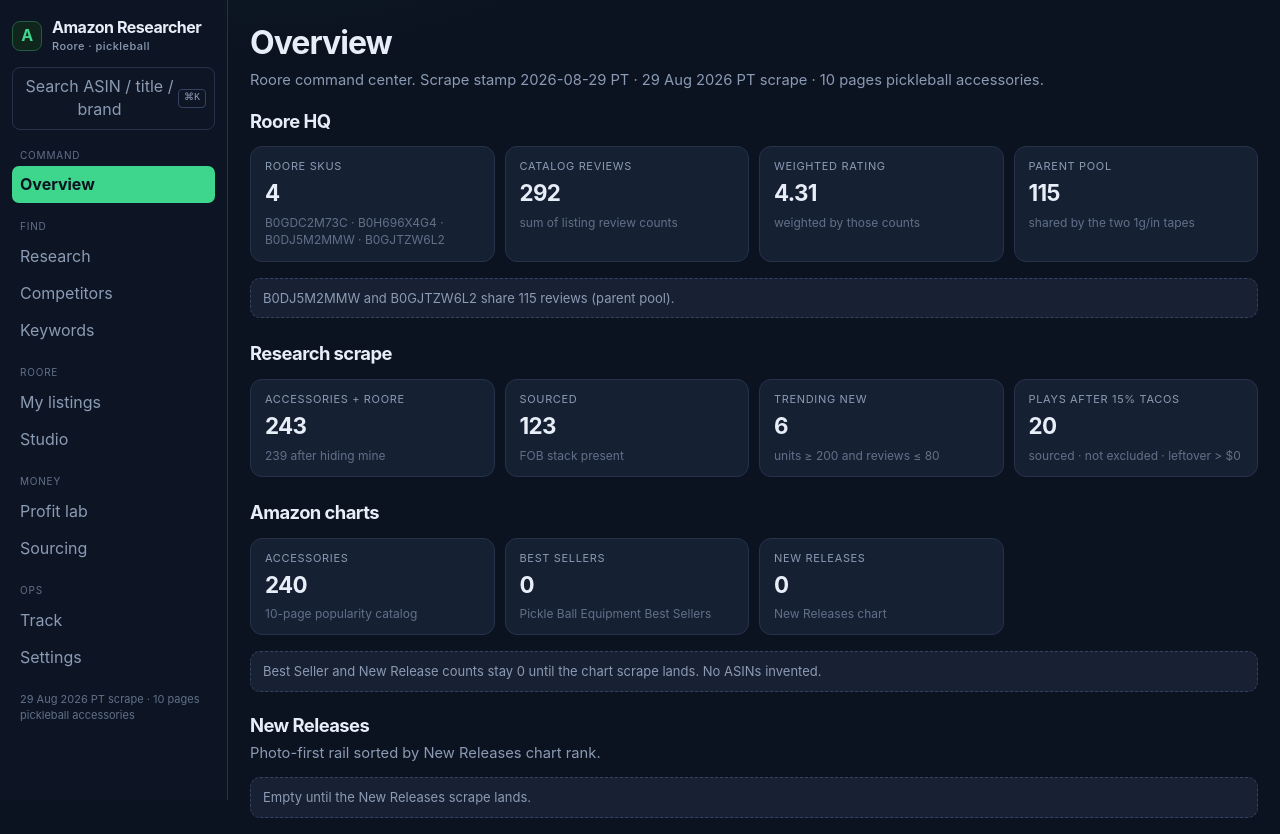
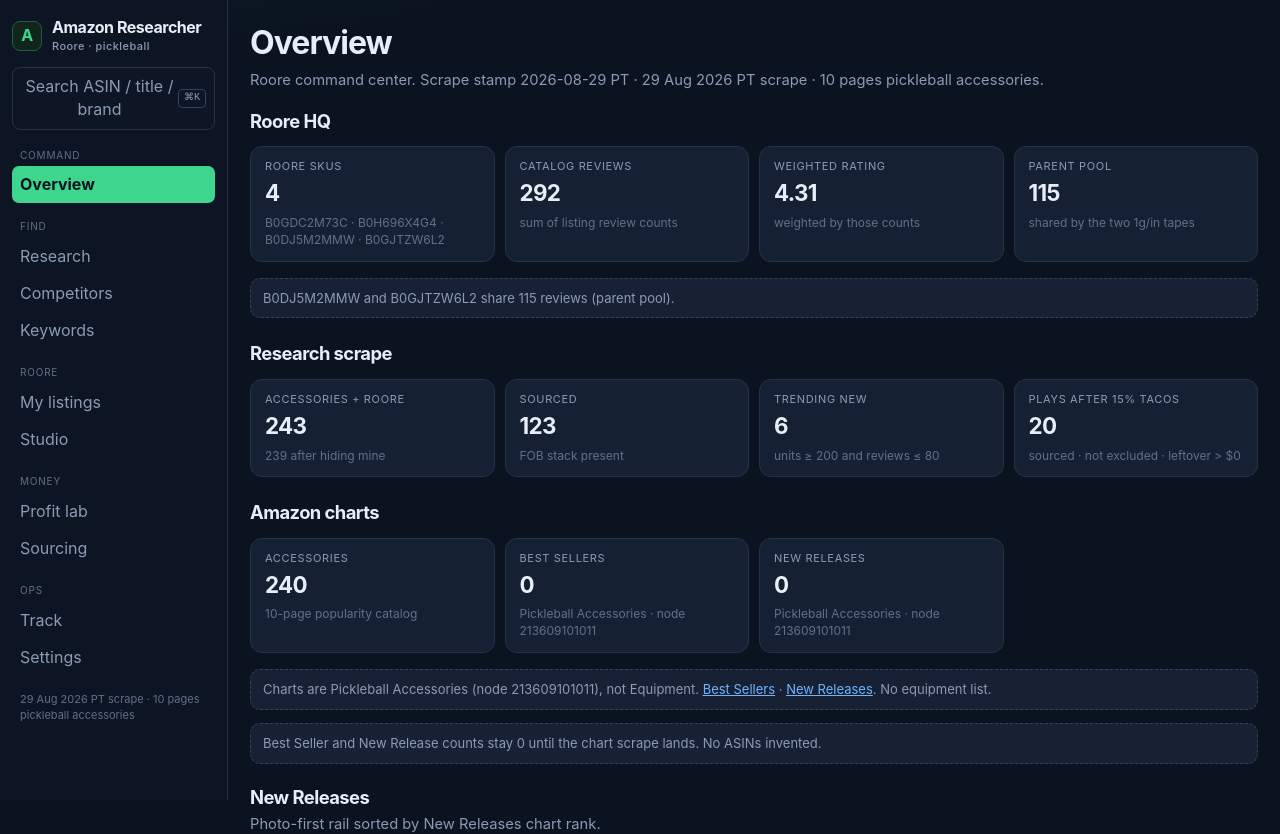
Before and after one commit to Alex-Palmas/amazon-researcher, a React (Vite) app: page /#overview in a window 1280 px wide. Shown: the top 834 px of the page. Built offline with nearby package versions, Linux system fonts and the light colour scheme.

Commit message:
Label Best Sellers and New Releases as Pickleball Accessories node 213609101011.
Those charts are accessories, not Equipment 13287931. Data fields stay lists, bestsellerRank, and newReleaseRank.

Co-authored-by: Alex Palmas <Alex-Palmas@users.noreply.github.com>

```diff
--- a/src/pages/Overview.tsx
+++ b/src/pages/Overview.tsx
@@ -2,7 +2,13 @@ import { bestPlay, chartCounts, findAsin, hasChartFields, isRecommendedPlay, new
 import { formatMoney, formatNumber } from "../lib/format";
 import { Kpi } from "../components/Kpi";
 import { ProductCard } from "../components/ProductCard";
-import type { Catalog, Listing } from "../types";
+import {
+  ACCESSORIES_CHART_NODE,
+  BESTSELLERS_CHART_URL,
+  NEW_RELEASES_CHART_URL,
+  type Catalog,
+  type Listing,
+} from "../types";
 
 interface Props {
   catalog: Catalog;
@@ -62,10 +68,25 @@ export function Overview({ catalog, onOpen }: Props) {
         <Kpi
           label="Best Sellers"
           value={lists.bestsellers}
-          sub="Pickle Ball Equipment Best Sellers"
+          sub={`Pickleball Accessories · node ${ACCESSORIES_CHART_NODE}`}
         />
-        <Kpi label="New Releases" value={lists.newReleases} sub="New Releases chart" />
+        <Kpi
+          label="New Releases"
+          value={lists.newReleases}
+          sub={`Pickleball Accessories · node ${ACCESSORIES_CHART_NODE}`}
+        />
       </div>
+      <p className="note">
+        Charts are Pickleball Accessories (node {ACCESSORIES_CHART_NODE}), not Equipment.{" "}
+        <a href={BESTSELLERS_CHART_URL} target="_blank" rel="noreferrer">
+          Best Sellers
+        </a>
+        {" · "}
+        <a href={NEW_RELEASES_CHART_URL} target="_blank" rel="noreferrer">
+          New Releases
+        </a>
+        . No equipment list.
+      </p>
       {!chartsReady && (
         <p className="note">
           Best Seller and New Release counts stay 0 until the chart scrape lands. No ASINs invented.
--- a/src/pages/Research.tsx
+++ b/src/pages/Research.tsx
@@ -135,8 +135,8 @@ export function Research({ catalog, onOpen }: Props) {
         <div>
           <h1>Research</h1>
           <p className="lede">
-            Opportunity finder. Accessories is the 10-page popularity catalog. Best Sellers and New Releases sort by
-            those chart ranks once the scrape lands.
+            Opportunity finder. Accessories is the 10-page popularity catalog. Best Sellers and New Releases are
+            Pickleball Accessories charts (node 213609101011), sorted by those ranks once the scrape lands.
           </p>
         </div>
       </div>
--- a/src/pages/SettingsPage.tsx
+++ b/src/pages/SettingsPage.tsx
@@ -39,7 +39,8 @@ export function SettingsPage({ meta, fees, update, reset }: Props) {
       <p className="note">
         Scrape stamp: {meta.source}. Catalog reviews {meta.catalogReviews}, weighted {meta.weightedRating.toFixed(2)}.{" "}
         {meta.listingCount} rows · {meta.researchCount} research · {meta.sourcedCount} sourced · {meta.trendingCount}{" "}
-        trending. Accessories popularity rank is `rank`. Best Seller / New Release ranks land with the next scrape.
+        trending. Accessories popularity rank is `rank`. Best Seller / New Release ranks are Pickleball Accessories
+        node 213609101011 (not Equipment) and land with the next scrape.
       </p>
     </div>
   );
--- a/src/types.ts
+++ b/src/types.ts
@@ -28,7 +28,9 @@ export interface Listing {
   url: string | null;
   rank: number | null;
   lists?: ChartList[] | null;
+  /** Pickleball Accessories Best Sellers, node 213609101011 */
   bestsellerRank?: number | null;
+  /** Pickleball Accessories New Releases, node 213609101011 */
   newReleaseRank?: number | null;
   page: number | null;
   category: string | null;
@@ -171,6 +173,13 @@ export const TAPE_CATEGORIES = ["tungsten_tape", "lead_tape"] as const;
 export const CARRY_CATEGORIES = ["sling", "backpack", "tote", "bag"] as const;
 export const BAG_CATEGORIES = new Set(["sling", "backpack", "tote", "bag"]);
 
+/** Amazon Browse node 213609101011 — Pickleball Accessories, not Equipment 13287931 */
+export const ACCESSORIES_CHART_NODE = "213609101011";
+export const BESTSELLERS_CHART_URL =
+  "https://www.amazon.com/Best-Sellers-Sports-Outdoors-Pickleball-Accessories/zgbs/sporting-goods/213609101011";
+export const NEW_RELEASES_CHART_URL =
+  "https://www.amazon.com/gp/new-releases/sporting-goods/213609101011";
+
 export const KEYWORD_STORAGE = "amazon-researcher.keywords.v2";
 export const SETTINGS_STORAGE = "amazon-researcher.settings.v1";
 export const WATCH_STORAGE = "amazon-researcher.watchlist.v1";
```
Also changed, not shown: 1 other file (tests, documents, lock files or other folders).
